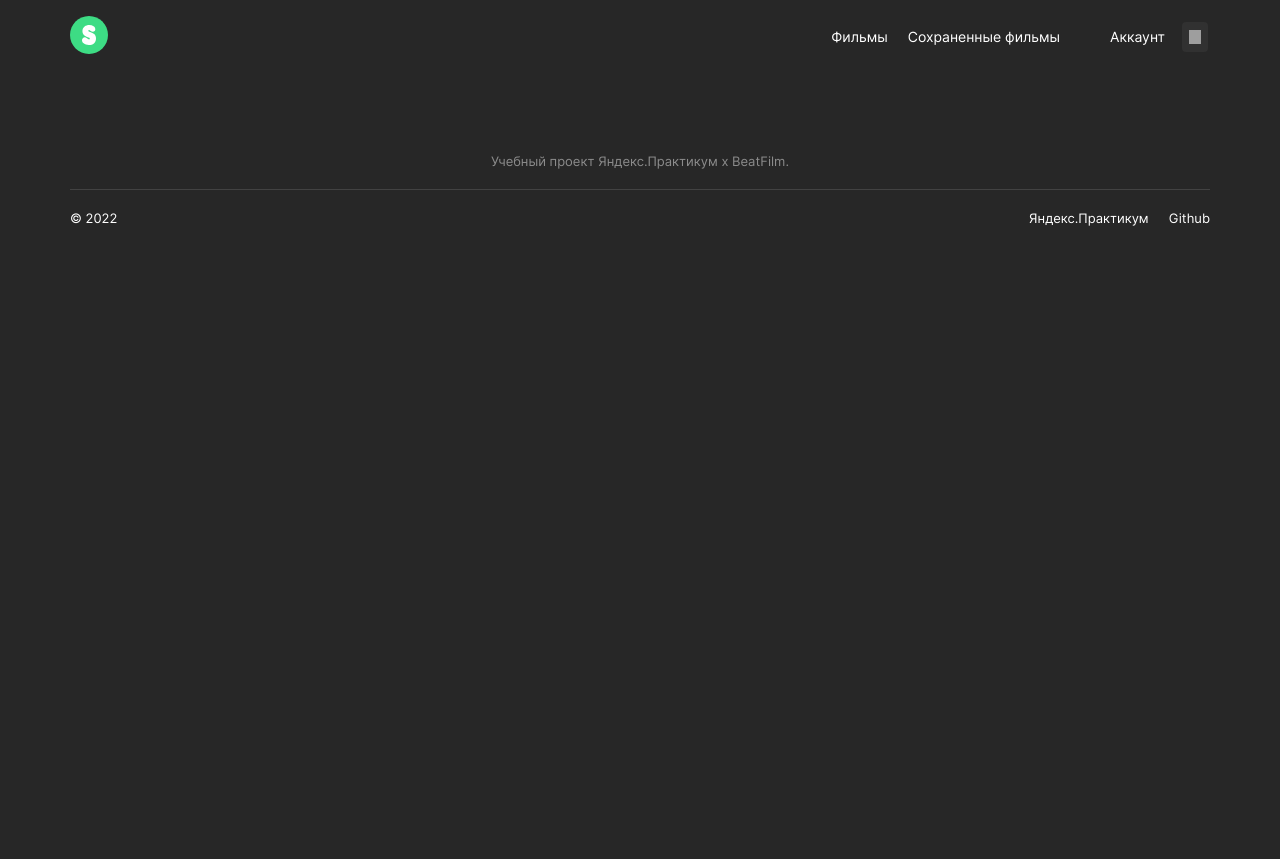
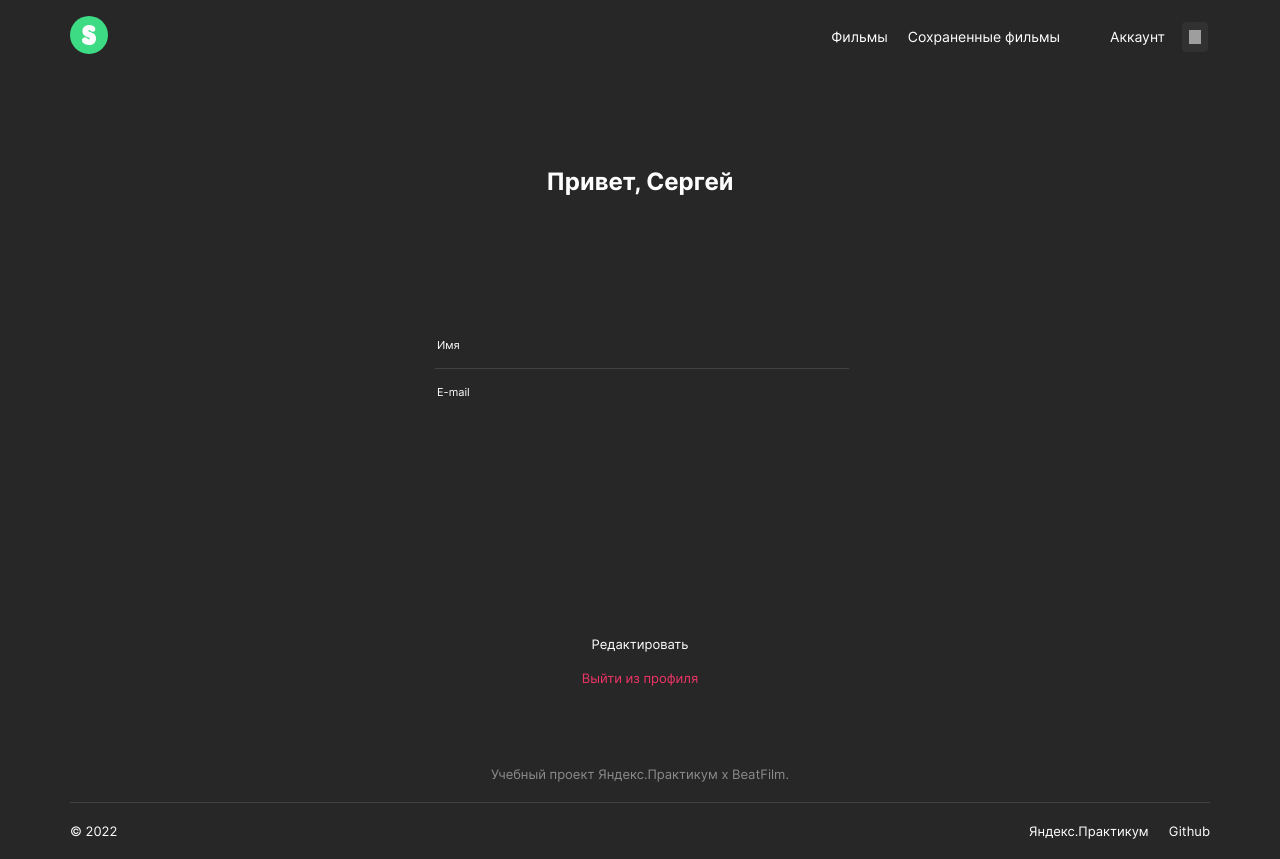
Before and after one commit to litvinovsl/movies-explorer-frontend, a React (Create React App) app: page /profile in a window 1280 px wide. Before the commit the page ends 800 px from the top, so only its background shows below. Built offline with nearby package versions, Linux system fonts and the light colour scheme; grey boxes are pictures that could not be loaded.

Commit message:
Profile component created

```diff
--- a/src/components/App.js
+++ b/src/components/App.js
@@ -1,6 +1,7 @@
 import Header from "./Header/Header";
 import Main from "./Main/Main";
 import Movies from "./Movies/Movies";
+import Profile from "./Profile/Profile";
 import Footer from "./Footer/Footer";
 import { Route, Switch } from "react-router-dom";
 
@@ -19,6 +20,9 @@ function App() {
         <Route  path="/saved-movies">
           <Movies />
         </Route>
+        <Route  path="/profile">
+          <Profile />
+        </Route>
       </Switch>
       <Footer />
     </div>
--- /dev/null
+++ b/src/components/Profile/Profile.css
@@ -0,0 +1,88 @@
+.profile {
+    display: flex;
+    align-items: center;
+    flex-direction: column;
+    padding-top: 74px;
+}
+
+.profile__form {
+    display: flex;
+    flex-direction: column;
+    width: 410px;
+    margin-top: 123px;
+    margin-bottom: 16px;
+}
+
+.profile__form-group {
+    display: flex;
+    flex-direction: column;
+    position: relative;
+    /* gap: 220px; */
+}
+
+.profile__input {
+    background-color: transparent;
+    border: none;
+    border-bottom: solid #424242 1px;
+    outline: none;
+    text-align: end;
+    padding-bottom: 16px;
+    width: 410px;
+    font-weight: 500;
+    font-size: 11px;
+    line-height: 13px;
+    color: #fff;
+}
+
+.profile__input:nth-last-child(2){
+    margin-bottom: 220px;
+    padding-top: 17px;
+    border: none;
+}
+
+.form__label {
+    position: absolute;
+    box-sizing: border-box;
+    font-weight: 500;
+    font-size: 11px;
+    line-height: 13px;
+    height: 30px;
+    width: 40px;
+    transition: font-size 0.15s ease-in-out;
+}
+.form__label_name{
+    top: 1px;
+    left: 2px;
+}
+.form__label_email{
+    top: 48px;
+    left: 2px;
+}
+
+.profile__input:focus + .form__label {
+    font-size: 12px;
+}
+.profile__button{
+    border: none;
+    background-color: transparent;
+    font-size: 13px;
+    line-height: 16px;
+    width: 100%;
+    transition: opacity .3s ease-in-out;
+    cursor: pointer;
+}
+
+.profile__button_submit{
+    font-weight: 400;
+    color: #fff;
+}
+
+.profile__button_exit-profile{
+    font-weight: 500;
+    color: #EE3465;
+    width: 410px;
+}
+
+.profile__button:hover {
+    opacity: .6;
+}
--- /dev/null
+++ b/src/components/Profile/Profile.js
@@ -0,0 +1,45 @@
+import React from 'react';
+// import { Link } from 'react-router-dom';
+import './Profile.css';
+
+
+
+function Profile() {
+    const user = {
+        name: 'Сергей',
+        email: 'admin@admin.ru'
+    };
+
+    return (
+        <section className="profile">
+            <h2 className='profile__title'>{`Привет, ${user.name}`}</h2>
+            <form className='profile__form' name='profile-form'>
+                <div className='profile__form-group'>
+                    <input
+                        className='profile__input'
+                        name="name"
+                        type='text'
+                        id='profile__name'
+                        required
+                        minLength={2}
+                        maxLength={40} />
+                    <label htmlFor="profile__name" className="form__label form__label_name">Имя</label>
+                    <input
+                        className='profile__input'
+                        name="email"
+                        type='text'
+                        id='profile__email'
+                        // value={user.email || ""}
+                        required
+                        minLength={2}
+                        maxLength={40} />
+                    <label htmlFor="profile__email" className="form__label form__label_email">E-mail</label>
+                </div>
+                <button className='profile__button profile__button_submit' type='submit'>Редактировать</button>
+            </form>
+            <button className='profile__button profile__button_exit-profile' type='button'>Выйти из профиля</button>
+        </section>
+    );
+}
+
+export default Profile;
```
